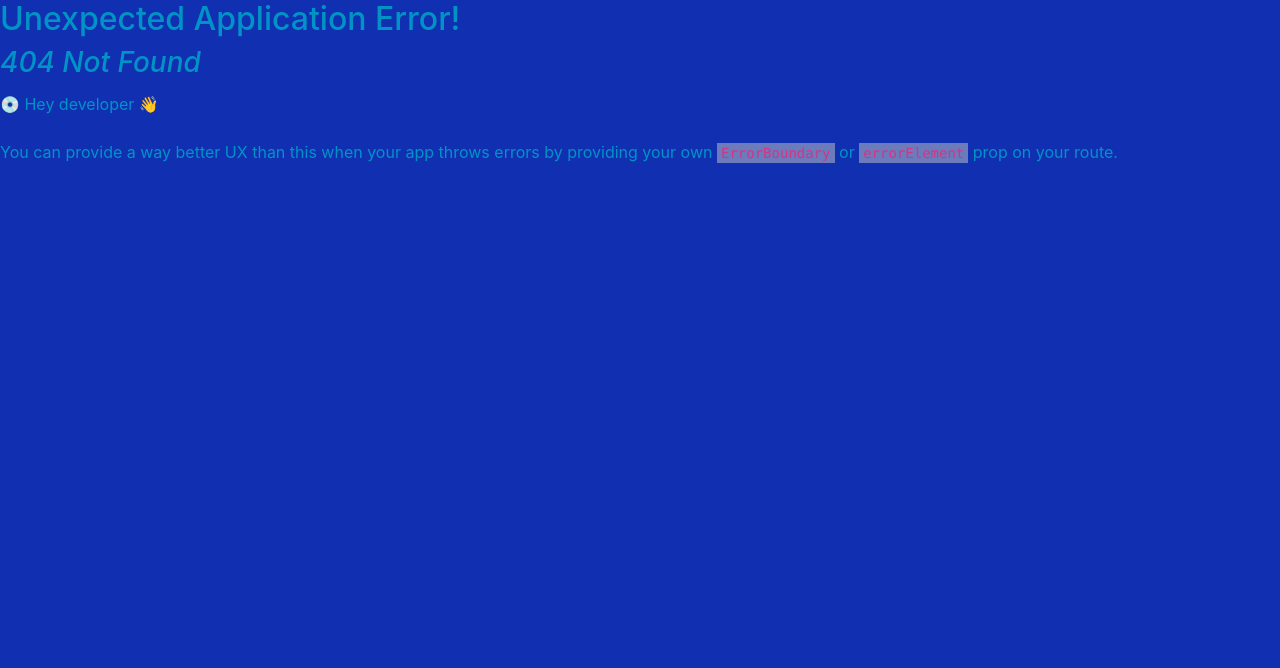
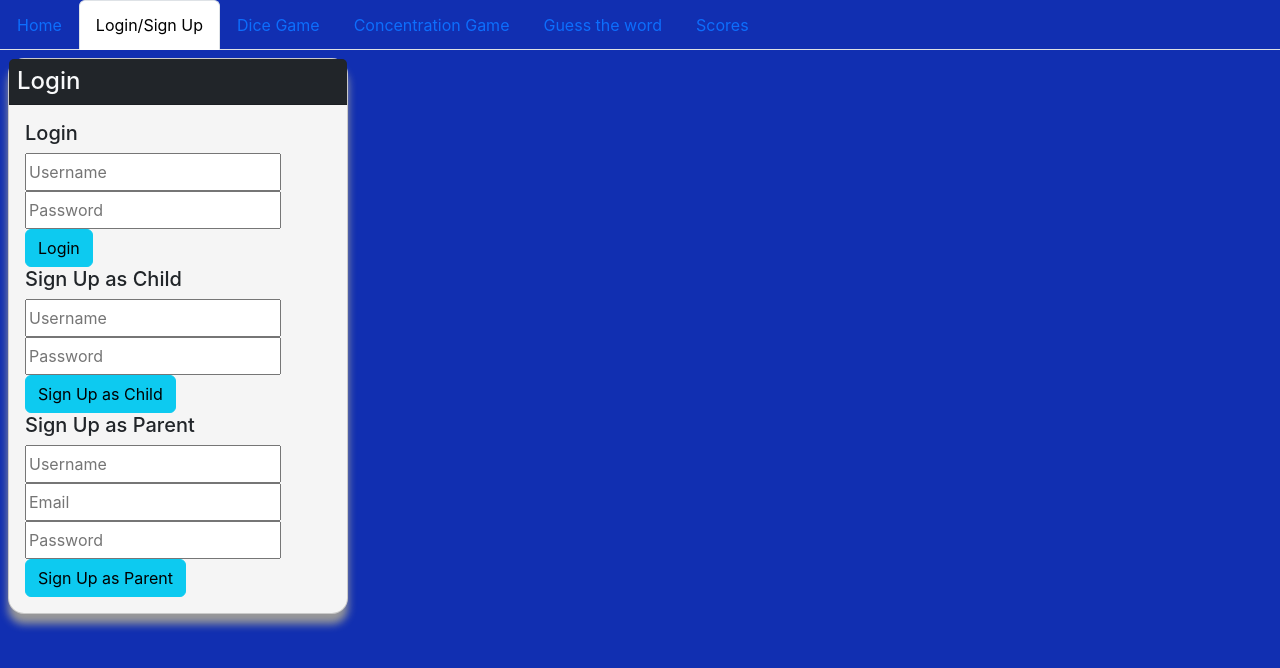
Before and after one commit to epalermobootcamp/EduApp-Learniverse, a React (Vite) app in the folder client/: page /Login in a window 1280 px wide. Before the commit this address had no page. Shown: the top 668 px of the page. Built offline with nearby package versions, Linux system fonts and the light colour scheme.

Commit message:
coded login.jsx, changed LOGIN_USER to send username rather than email

```diff
--- a/client/src/pages/Login.jsx
+++ b/client/src/pages/Login.jsx
@@ -0,0 +1,203 @@
+import { useState } from 'react';
+import { useMutation } from '@apollo/client';
+import { LOGIN_USER, ADD_CHILD, ADD_ADULT } from '../utils/mutations';
+import AuthService from '../utils/auth';
+
+const Login = () => {
+  const [loginFormState, setLoginFormState] = useState({ username: '', password: '' });
+  const [childFormState, setChildFormState] = useState({ username: '', password: '' });
+  const [adultFormState, setAdultFormState] = useState({ username: '', email: '', password: '' });
+
+  const [login, { error: loginError, data: loginData }] = useMutation(LOGIN_USER);
+  const [addChild, { error: childError, data: childData }] = useMutation(ADD_CHILD);
+  const [addAdult, { error: adultError, data: adultData }] = useMutation(ADD_ADULT);
+
+  const handleLoginFormChange = (event) => {
+    const { name, value } = event.target;
+
+    setLoginFormState({
+      ...loginFormState,
+      [name]: value,
+    });
+  };
+
+  const handleChildFormChange = (event) => {
+    const { name, value } = event.target;
+
+    setChildFormState({
+      ...childFormState,
+      [name]: value,
+    });
+  };
+
+  const handleAdultFormChange = (event) => {
+    const { name, value } = event.target;
+
+    setAdultFormState({
+      ...adultFormState,
+      [name]: value,
+    });
+  };
+
+  const handleLogin = async (event) => {
+    event.preventDefault();
+    console.log(loginFormState)
+    try {
+      const { data } = await login({
+        variables: { ...loginFormState },
+      });
+
+      AuthService.login(data.login.token);
+
+      // Redirect to the homepage after successful login
+      window.location.assign('/');
+    } catch (error) {
+      console.error(error);
+    }
+
+    // Clear form values
+    setLoginFormState({ username: '', password: '' });
+  };
+
+  const handleChildSignup = async (event) => {
+    event.preventDefault();
+    console.log(childFormState)
+    try {
+      const { data } = await addChild({
+        variables: { ...childFormState },
+      });
+
+      AuthService.login(data.addChild.token);
+
+      // Redirect to the homepage after successful signup
+      window.location.assign('/');
+    } catch (error) {
+      console.error(error);
+    }
+
+    // Clear form values
+    setChildFormState({ username: '', password: '' });
+  };
+
+  const handleAdultSignup = async (event) => {
+    event.preventDefault();
+
+    try {
+      const { data } = await addAdult({
+        variables: { ...adultFormState },
+      });
+
+      AuthService.login(data.addAdult.token);
+
+      // Redirect to the homepage after successful signup
+      window.location.assign('/');
+    } catch (error) {
+      console.error(error);
+    }
+
+    // Clear form values
+    setAdultFormState({ username: '', email: '', password: '' });
+  };
+
+  return (
+    <main className="flex-row justify-center mb-4">
+      <div className="col-12 col-lg-10">
+        <div className="card">
+          <h4 className="card-header bg-dark text-light p-2">Login</h4>
+          <div className="card-body">
+            <form onSubmit={handleLogin}>
+              <h5>Login</h5>
+              <input
+                className="form-input"
+                placeholder="Username"
+                name="username"
+                type="text"
+                value={loginFormState.username}
+                onChange={handleLoginFormChange}
+              />
+              <input
+                className="form-input"
+                placeholder="Password"
+                name="password"
+                type="password"
+                value={loginFormState.password}
+                onChange={handleLoginFormChange}
+              />
+              <button className="btn btn-block btn-info" type="submit">
+                Login
+              </button>
+            </form>
+
+            {loginError && (
+              <div className="my-3 p-3 bg-danger text-white">{loginError.message}</div>
+            )}
+
+            <form onSubmit={handleChildSignup}>
+              <h5>Sign Up as Child</h5>
+              <input
+                className="form-input"
+                placeholder="Username"
+                name="username"
+                type="text"
+                value={childFormState.username}
+                onChange={handleChildFormChange}
+              />
+              <input
+                className="form-input"
+                placeholder="Password"
+                name="password"
+                type="password"
+                value={childFormState.password}
+                onChange={handleChildFormChange}
+              />
+              <button className="btn btn-block btn-info" type="submit">
+                Sign Up as Child
+              </button>
+            </form>
+
+            {childError && (
+              <div className="my-3 p-3 bg-danger text-white">{childError.message}</div>
+            )}
+
+            <form onSubmit={handleAdultSignup}>
+              <h5>Sign Up as Parent</h5>
+              <input
+                className="form-input"
+                placeholder="Username"
+                name="username"
+                type="text"
+                value={adultFormState.username}
+                onChange={handleAdultFormChange}
+              />
+              <input
+                className="form-input"
+                placeholder="Email"
+                name="email"
+                type="email"
+                value={adultFormState.email}
+                onChange={handleAdultFormChange}
+              />
+              <input
+                className="form-input"
+                placeholder="Password"
+                name="password"
+                type="password"
+                value={adultFormState.password}
+                onChange={handleAdultFormChange}
+              />
+              <button className="btn btn-block btn-info" type="submit">
+                Sign Up as Parent
+              </button>
+            </form>
+
+            {adultError && (
+              <div className="my-3 p-3 bg-danger text-white">{adultError.message}</div>
+            )}
+          </div>
+        </div>
+      </div>
+    </main>
+  );
+};
+
+export default Login;
--- a/client/src/utils/mutations.js
+++ b/client/src/utils/mutations.js
@@ -59,8 +59,8 @@ export const UPDATE_MATH_SCORE = gql`
 
 // Mutation to login
 export const LOGIN_USER = gql`
-  mutation login($email: String!, $password: String!) {
-    login(email: $email, password: $password) {
+  mutation login($username: String!, $password: String!) {
+    login(username: $username, password: $password) {
       token
       user {
         _id
```
Also changed, not shown: client/src/main.jsx (+5 -5 lines).
